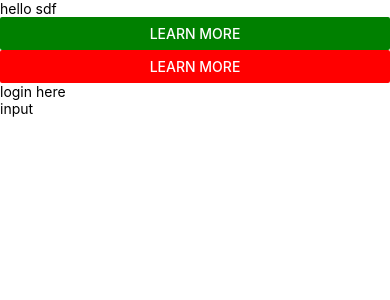
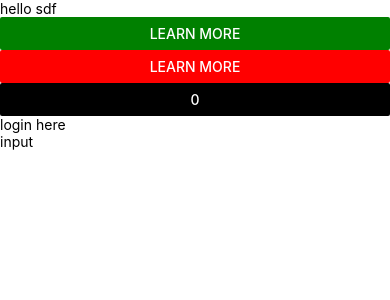
Before and after one commit to vaibhavzalte/first_app, a React Native app: screen / in a window 390 px wide. Shown: the top 300 px of the page. Built offline with nearby package versions, Linux system fonts and the light colour scheme.

Commit message:
useState

```diff
--- a/App.jsx
+++ b/App.jsx
@@ -1,4 +1,4 @@
-import React from 'react';
+import React, { useState } from 'react';
 import {
   SafeAreaView,
   Text,
@@ -8,26 +8,26 @@ import {
 } from 'react-native';
 import Login from './components/Login';
 
-const myFun = ()=>{
+const myFun = () => {
   console.warn('function called');
 };
 
-const printNumber = (num)=>{
-  console.warn('number is :',num);
+const printNumber = (num) => {
+  console.warn('number is :', num);
 };
 
 function App() {
-
+  const [count, setCount] = useState(0);
   return (
     <SafeAreaView>
       <View>
         <Text>hello sdf </Text>
       </View>
       {/* direct call */}
-      <Button onPress={myFun} title="Learn More" color={'green'}/>
+      <Button onPress={myFun} title="Learn More" color={'green'} />
       {/* pass parameter */}
-      <Button onPress={()=>printNumber(4)} title="Learn More" color={'red'}/>
-
+      <Button onPress={() => printNumber(4)} title="Learn More" color={'red'} />
+      <Button onPress={() => setCount(count + 1)} title={`${count}`} color={'black'} />
       <Login />
     </SafeAreaView>
   );
```
